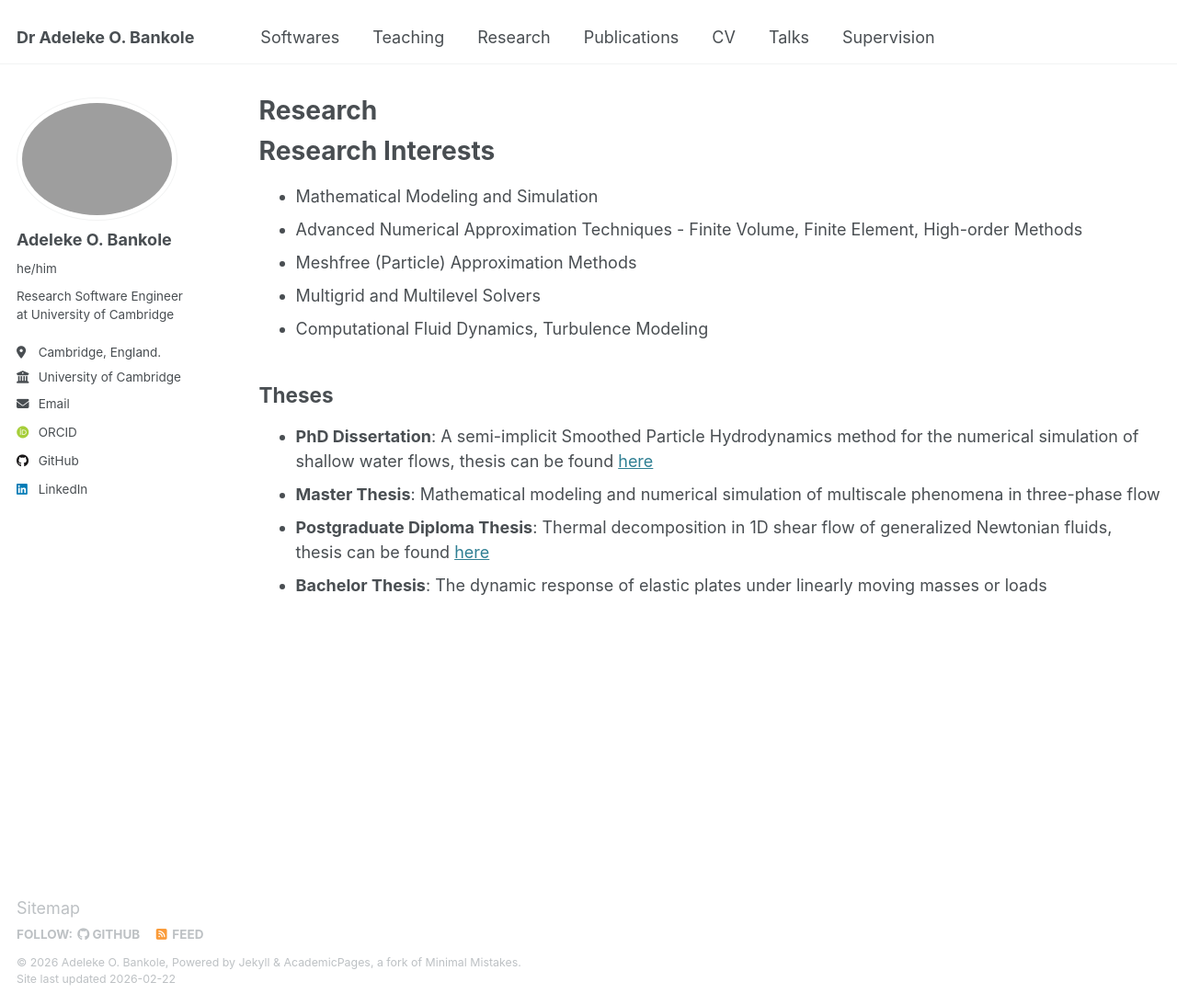
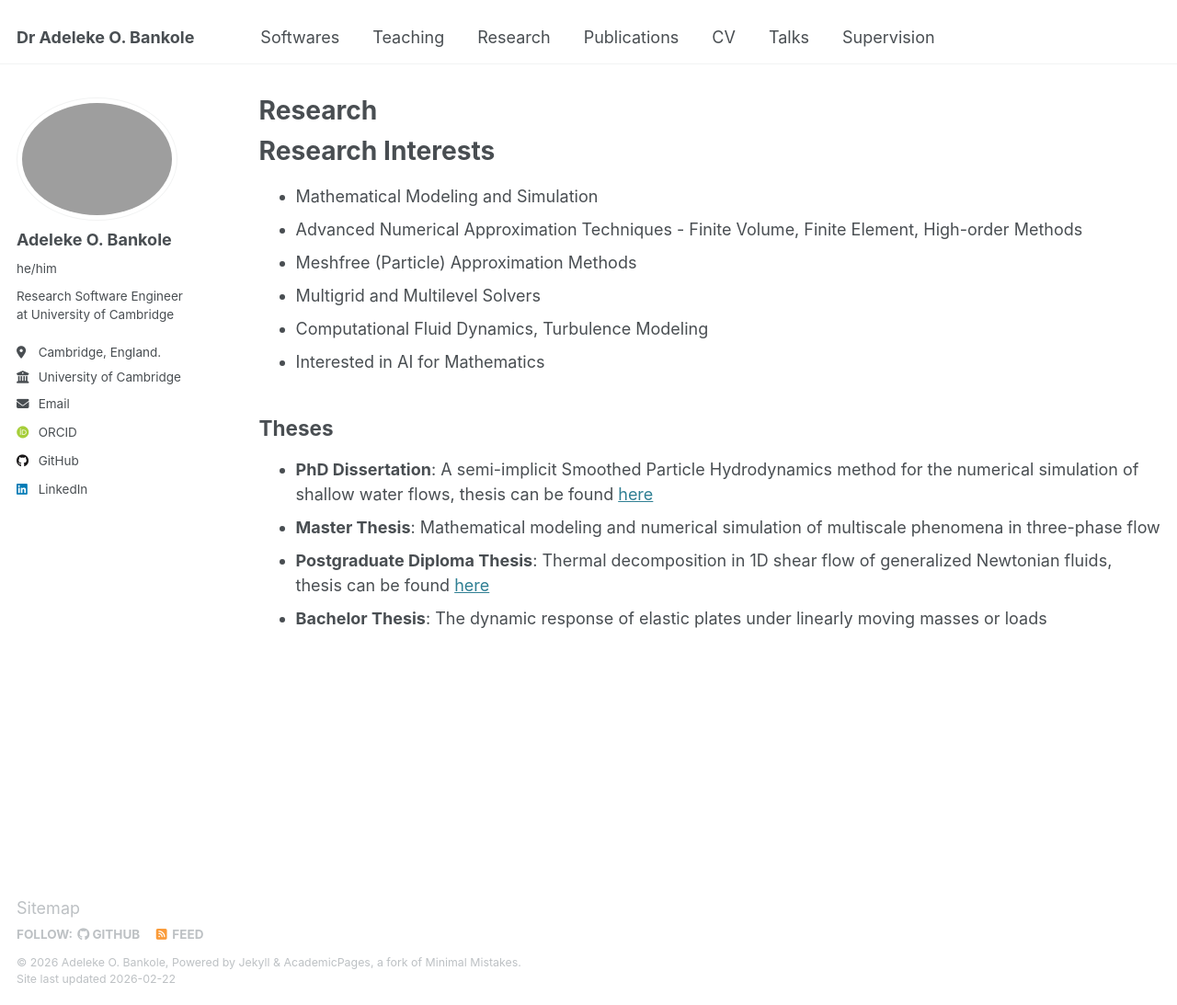
Before and after one commit to AdelekeBankole/adelekebankole.github.io, a Jekyll site: the page built from _research/research.md, in a window 1280 px wide and 1093 px high. Shown: the whole window at 92% size. Built offline with Jekyll 4.4.1, drawn with Linux system fonts in a browser that asks for light colours; some web fonts are replaced.

Commit message:
Update research interests
Added a new research interest in AI for Mathematics.

```diff
--- a/_research/research.md
+++ b/_research/research.md
@@ -11,6 +11,7 @@ Research Interests
 * Meshfree (Particle) Approximation Methods
 * Multigrid and Multilevel Solvers
 * Computational Fluid Dynamics, Turbulence Modeling
+* Interested in AI for Mathematics
 
 ## Theses
 <!--====== -->
```
